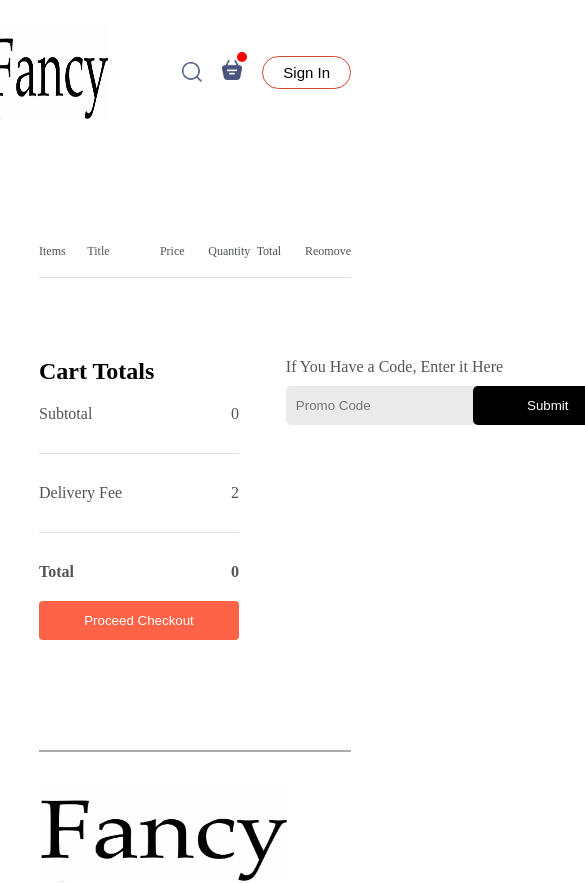
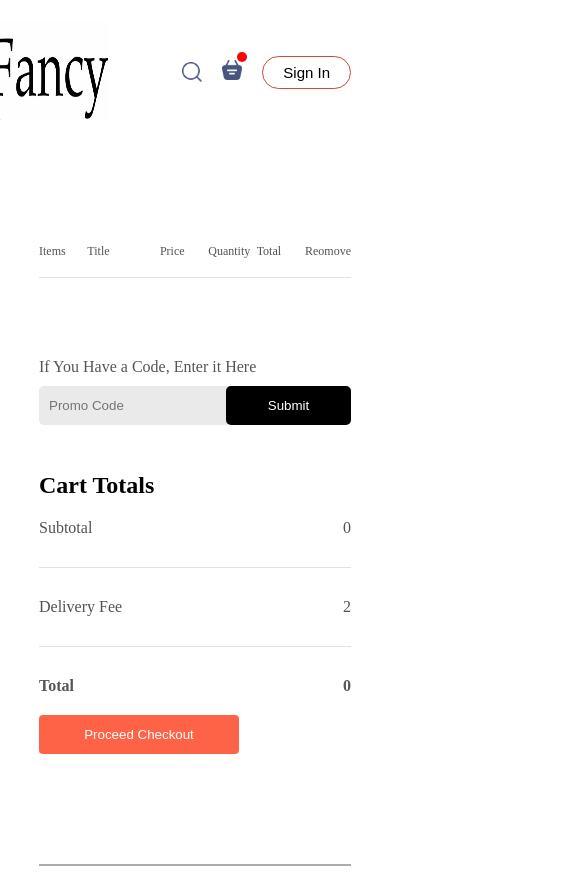
Before and after one commit to mehmetpektass/Food-Delivery-MERN-Stack, a React (Vite) app in the folder project/client/: page /cart in a window 390 px wide. Shown: the top 883 px of the page, 585 px wide, since content can reach past the window. Built offline with nearby package versions, Linux system fonts and the light colour scheme.

Commit message:
edited cart page as a responsive design

```diff
--- a/project/client/src/pages/Cart/Cart.css
+++ b/project/client/src/pages/Cart/Cart.css
@@ -80,4 +80,13 @@
     border: none;
     color: white;
     border-radius: 5px;
+    cursor: pointer;
 }
+@media (max-width:750px){
+    .cart-bottom{
+        flex-direction: column-reverse;
+    }
+    .cart-promocode{
+        justify-content: start;
+    }
+}
```
